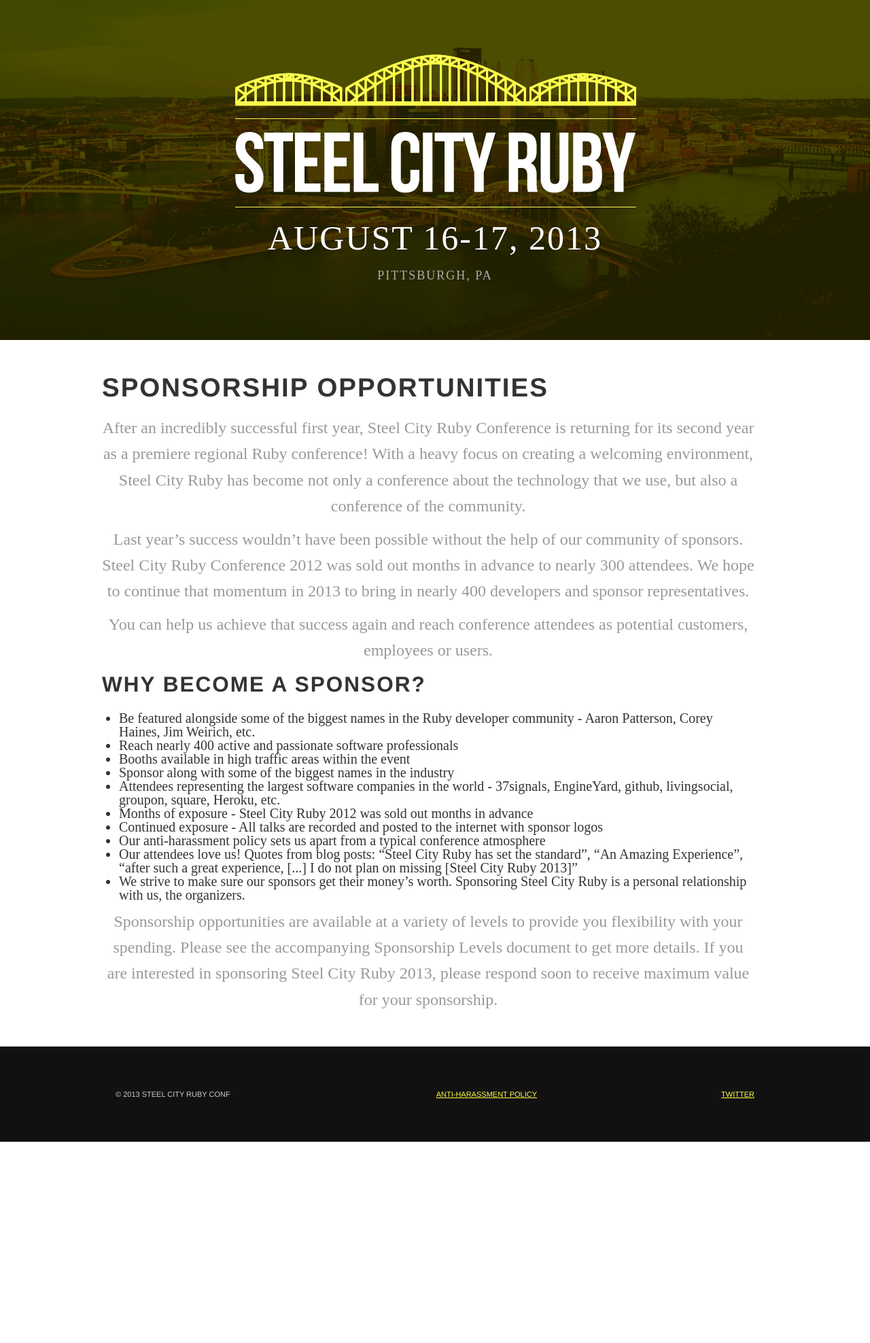
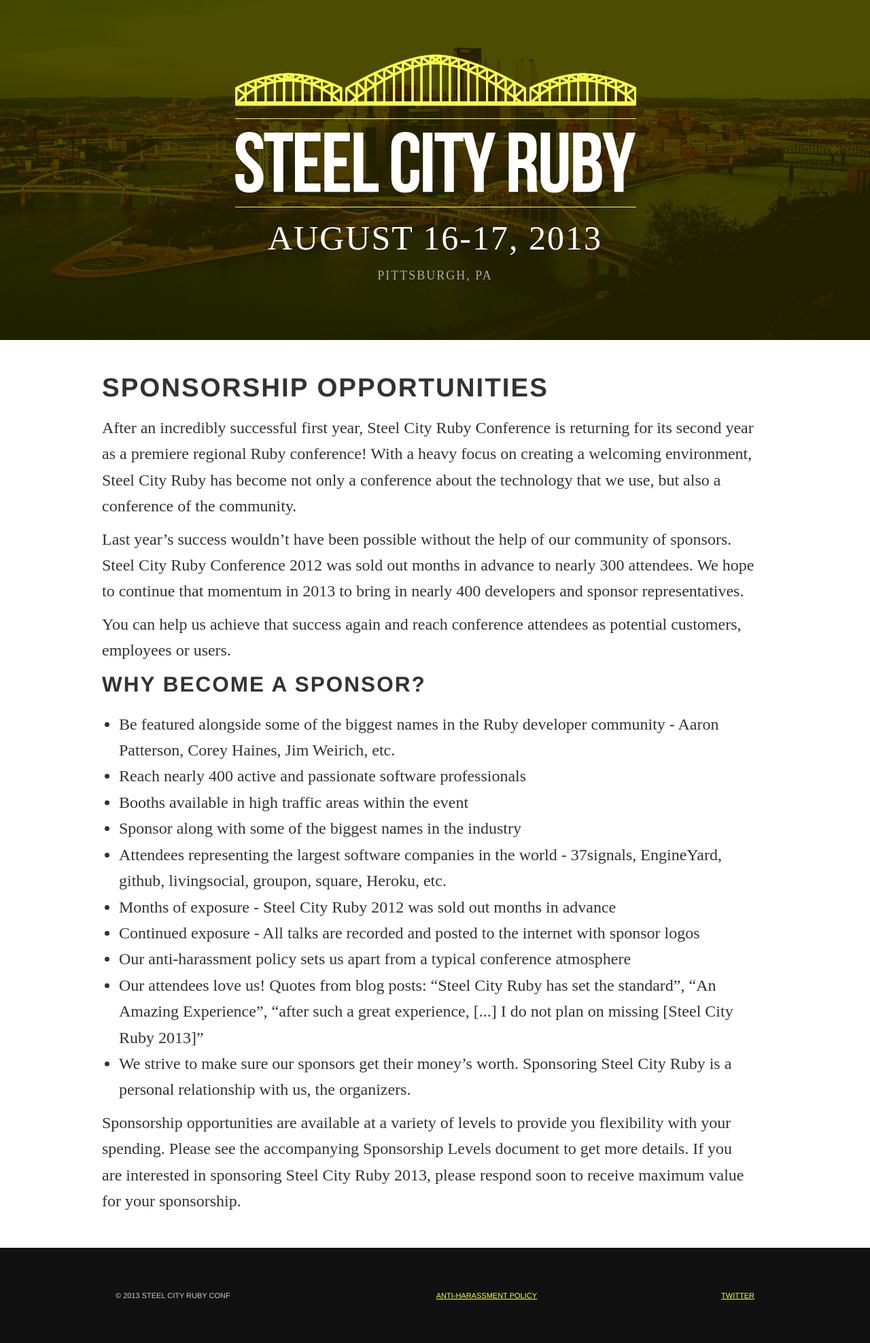
Before and after one commit to colindean/steelcityruby.github.com, a Jekyll site: the page built from sponsorship.html, in a window 1280 px wide. Shown: the whole page at 68% size. Built offline with Jekyll 4.4.1, drawn with Linux system fonts in a browser that asks for light colours; nearby versions of some CDN libraries; some web fonts are replaced; Markdown is read by kramdown in place of the engine named in the settings; before the commit the page ends 1679 px from its top, so only the background shows below that.

Commit message:
Abuses CSS less. Styles Sponsorship page

```diff
--- a/css/style.css
+++ b/css/style.css
@@ -256,6 +256,16 @@ header h3 {
   text-align: center;
 }
 
+.sponsorship-text p {
+  font-size:24px;
+  line-height:1.6em;
+}
+
+.sponsorship-text li {
+  font-size:24px;
+  line-height:1.6em;
+}
+
 #signup-text {
   text-align: center;
 }
--- a/sponsorship.html
+++ b/sponsorship.html
@@ -4,10 +4,10 @@ title: Steel City Ruby Conference 2013 | Sponsorship Opportunities
 ---
     <section class="content">
       <div class="container">
-        <div class="row">
+        <div class="row sponsorship-text">
           <h1>SPONSORSHIP OPPORTUNITIES</h1>
 
-          <p class="callout">
+          <p>
           After an incredibly successful first year, Steel City Ruby Conference is
           returning for its second year as a premiere regional Ruby conference! With a
           heavy focus on creating a welcoming environment, Steel City Ruby has become not
@@ -15,14 +15,14 @@ title: Steel City Ruby Conference 2013 | Sponsorship Opportunities
           the community.
           </p>
 
-          <p class="callout">
+          <p>
           Last year’s success wouldn’t have been possible without the help of our
           community of sponsors. Steel City Ruby Conference 2012 was sold out months in
           advance to nearly 300 attendees. We hope to continue that momentum in 2013 to
           bring in nearly 400 developers and sponsor representatives.
           </p>
 
-          <p class="callout">
+          <p>
           You can help us achieve that success again and reach conference attendees as
           potential customers, employees or users.
           </p>
@@ -42,7 +42,7 @@ title: Steel City Ruby Conference 2013 | Sponsorship Opportunities
             <li>We strive to make sure our sponsors get their money’s worth. Sponsoring Steel City Ruby is a personal relationship with us, the organizers.</li>
           </ul>
 
-          <p class="callout">
+          <p>
           Sponsorship opportunities are available at a variety of levels to provide you
           flexibility with your spending. Please see the accompanying Sponsorship Levels
           document to get more details. If you are interested in sponsoring Steel City
```
